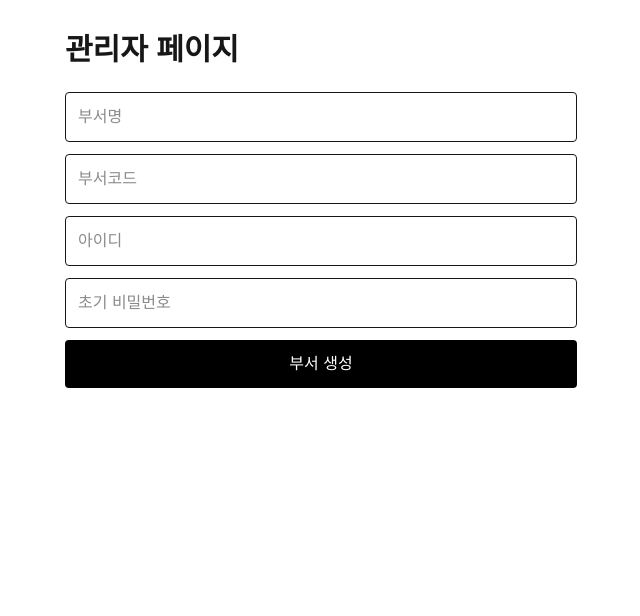
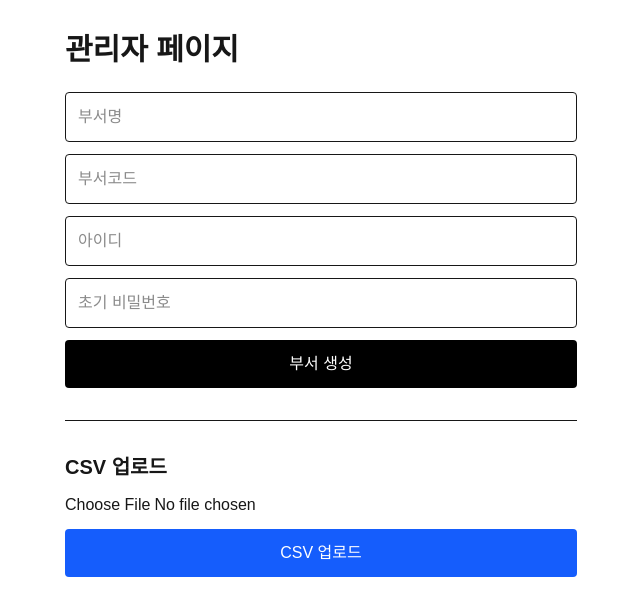
Before and after one commit to andrew430528/asset-management, a Next.js app: page /admin in a window 1280 px wide. Shown: the top 616 px of the page, without its empty margins (319-959 px from the left). Built offline with nearby package versions, Linux system fonts and the light colour scheme; no server answers.

Commit message:
fix login page

```diff
--- a/app/admin/page.tsx
+++ b/app/admin/page.tsx
@@ -13,6 +13,8 @@ export default function AdminPage() {
   const [code, setCode] = useState('')
   const [userId, setUserId] = useState('')
   const [password, setPassword] = useState('')
+  const [csvFile, setCsvFile] =
+  useState<File | null>(null)
 
   async function createDepartment() {
     if (!name || !code || !userId || !password) {
@@ -43,7 +45,51 @@ export default function AdminPage() {
     setUserId('')
     setPassword('')
   }
+async function uploadCsv() {
+  if (!csvFile) {
+    alert('CSV 파일을 선택하세요.')
+    return
+  }
 
+  const text = await csvFile.text()
+
+  const rows = text
+    .split('\n')
+    .map(row => row.trim())
+    .filter(Boolean)
+
+  const headers = rows[0]
+    .split(',')
+    .map(h => h.trim())
+
+  const assets = rows
+    .slice(1)
+    .map(row => {
+      const values = row.split(',')
+
+      const item: any = {}
+
+      headers.forEach((header, index) => {
+        item[header] =
+          values[index]?.trim()
+      })
+
+      return item
+    })
+
+  const { error } = await supabase
+    .from('assets')
+    .insert(assets)
+
+  if (error) {
+    alert(error.message)
+    return
+  }
+
+  alert(
+    `${assets.length}건 등록 완료`
+  )
+}
   return (
     <div className="max-w-xl mx-auto p-8">
       <h1 className="text-3xl font-bold mb-6">
@@ -96,6 +142,29 @@ export default function AdminPage() {
 >
   부서 생성
 </button>
+<hr className="my-8" />
+
+<h2 className="text-xl font-bold mb-3">
+  CSV 업로드
+</h2>
+
+<input
+  type="file"
+  accept=".csv"
+  onChange={(e) =>
+    setCsvFile(
+      e.target.files?.[0] || null
+    )
+  }
+  className="mb-3 block"
+/>
+
+<button
+  onClick={uploadCsv}
+  className="bg-blue-600 text-white px-5 py-3 rounded w-full"
+>
+  CSV 업로드
+</button>
     </div>
   )
 }
```
